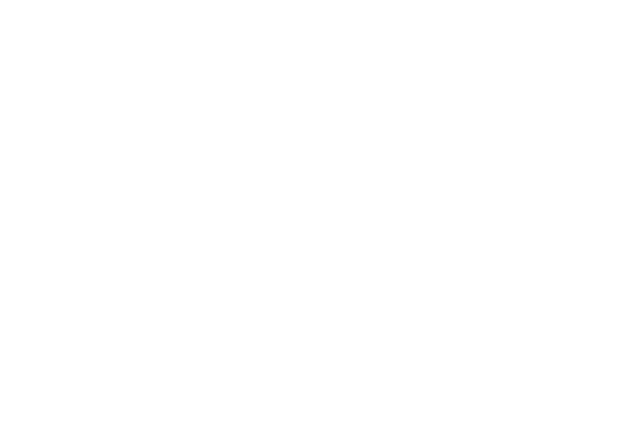
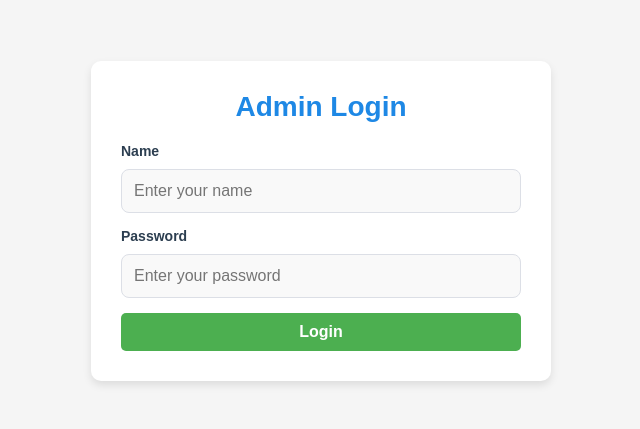
Before and after one commit to aliffiazmuhammed/alumni-app, a React (Vite) app in the folder frontend/alumniApp/: page / in a window 1280 px wide. Before the commit this address had no page. Shown: the part 187-616 px from the top of the page, without its empty margins (319-959 px from the left). Built offline with nearby package versions, Linux system fonts and the light colour scheme.

Commit message:
updated login

```diff
--- a/frontend/alumniApp/src/App.jsx
+++ b/frontend/alumniApp/src/App.jsx
@@ -13,7 +13,7 @@
     <BrowserRouter>
       <Routes>
         <Route path="/admin" element={<Admin />} />
-        <Route path="/adminlogin" element={<Adminlogin />} />
+        <Route path="/" element={<Adminlogin />} />
         <Route path="/userlogin" element={<Userlogin />} />
         <Route path="/admindashboard/:adminId" element={<AdminDashboard />} />
         <Route path="/eventdetails/:eventId" element={<EventDetails />} />
```
